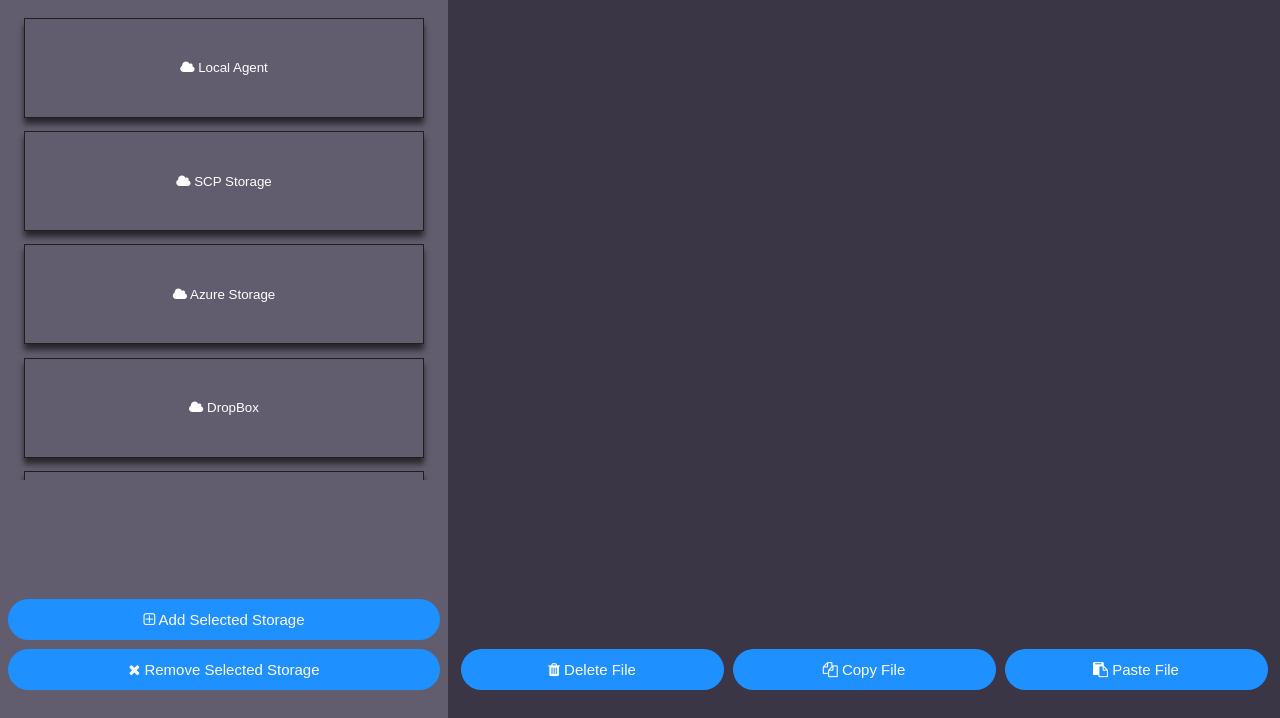
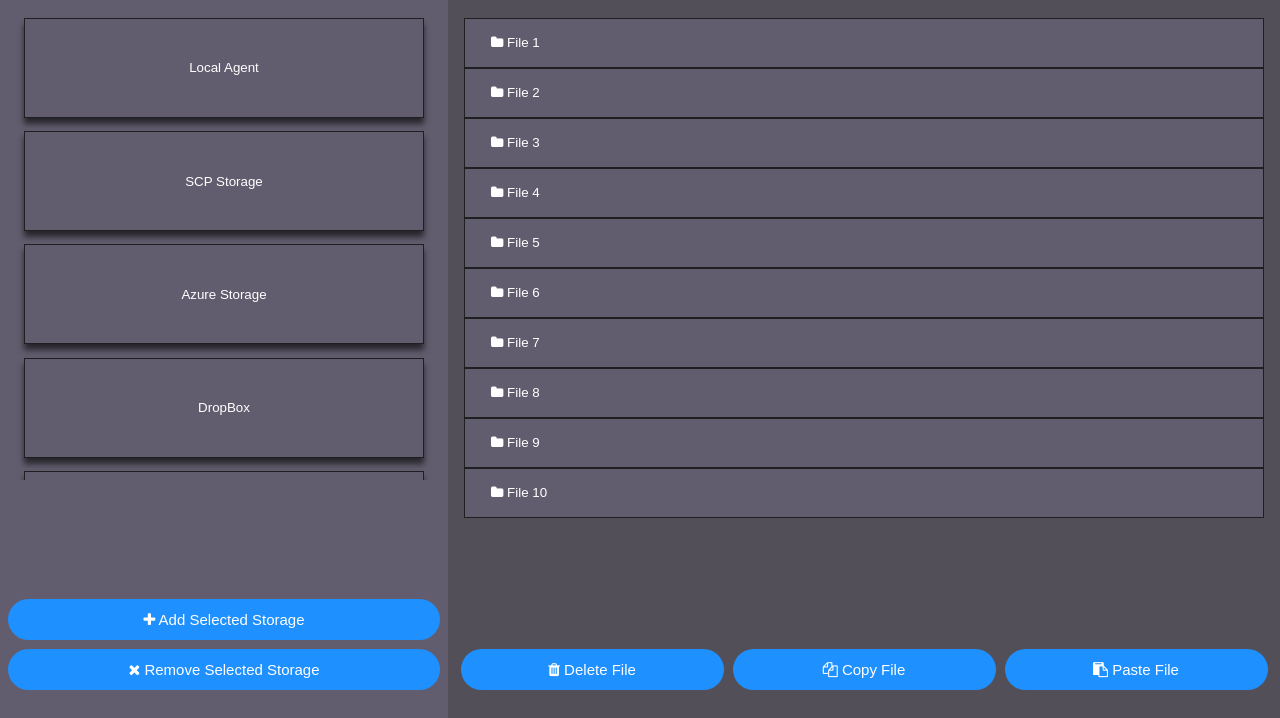
Before and after one commit to Anonymoustank/MFT-Client, an Electron app: page src/manageStorage.html in a window 1280 px wide. Shown: the part 82-800 px from the top of the page. Drawn offline with Linux system fonts and the light colour scheme.

Commit message:
Added file ui

```diff
--- a/src/manageStorage.html
+++ b/src/manageStorage.html
@@ -18,18 +18,18 @@
       <h2>Select Storage</h2>
 
       <div class="storageOptions"> <!-- Select different types of storages -->
-        <button class="squareBtn"><i class="fa fa-cloud"></i> Local Agent </button>
-        <button class="squareBtn"><i class="fa fa-cloud"></i> SCP Storage </button>
-        <button class="squareBtn"><i class="fa fa-cloud"></i> Azure Storage </button>
-        <button class="squareBtn"><i class="fa fa-cloud"></i> DropBox </button>
-        <button class="squareBtn"><i class="fa fa-cloud"></i> Box </button>
-        <button class="squareBtn"><i class="fa fa-cloud"></i> HTTP </button>
-        <button class="squareBtn"><i class="fa fa-cloud"></i> Amazon S3 </button>
-        <button class="squareBtn"><i class="fa fa-cloud"></i> Google Cloud Storage (GCS) </button>
+        <button class="squareBtn"> Local Agent </button>
+        <button class="squareBtn"> SCP Storage </button>
+        <button class="squareBtn"> Azure Storage </button>
+        <button class="squareBtn"> DropBox </button>
+        <button class="squareBtn"> Box </button>
+        <button class="squareBtn"> HTTP </button>
+        <button class="squareBtn"> Amazon S3 </button>
+        <button class="squareBtn"> Google Cloud Storage (GCS) </button>
       </div>
 
       <div class="buttonPanel"> <!-- Add and remove storage buttons (fixed to be on the bottom of the page) -->
-        <button class="btn"><i class="fa fa-plus-square-o"></i> Add Selected Storage </button>
+        <button class="btn"><i class="fa fa-plus"></i> Add Selected Storage </button>
         <button class="btn"><i class="fa fa-remove"></i> Remove Selected Storage </button>
       </div>
     </div>
@@ -37,6 +37,19 @@
     <div class="fileBrowser">
 
       <h2>File Browser</h2>
+
+      <div class="fileOptions"> <!-- Select files within a storage -->
+        <button class="fileBtn"><i class="fa fa-folder"></i> File 1 </button>
+        <button class="fileBtn"><i class="fa fa-folder"></i> File 2 </button>
+        <button class="fileBtn"><i class="fa fa-folder"></i> File 3 </button>
+        <button class="fileBtn"><i class="fa fa-folder"></i> File 4 </button>
+        <button class="fileBtn"><i class="fa fa-folder"></i> File 5 </button>
+        <button class="fileBtn"><i class="fa fa-folder"></i> File 6 </button>
+        <button class="fileBtn"><i class="fa fa-folder"></i> File 7 </button>
+        <button class="fileBtn"><i class="fa fa-folder"></i> File 8 </button>
+        <button class="fileBtn"><i class="fa fa-folder"></i> File 9 </button>
+        <button class="fileBtn"><i class="fa fa-folder"></i> File 10 </button>
+      </div>
 
       <div class="buttonPanel">
         <button class="btn"><i class="fa fa-trash"></i> Delete File </button>
--- a/src/responsive/responsive.js
+++ b/src/responsive/responsive.js
@@ -1,15 +1,20 @@
 $(document).ready(function() {
-    $(".squareBtn").each(function() {
+    $(".squareBtn, .fileBtn").each(function() {
         const lightPurple = "rgb(98, 93, 110)";
         const darkPurple = "rgb(59, 54, 70)";
+
+        $(this).attr("selected", false);
 
         $(this).on("click", function() {
             const currentColor = $(this).css("background-color")
             if (currentColor === lightPurple) {
                 $(this).css("background-color", darkPurple);
+                $(this).attr("selected", true);
             } else {
                 $(this).css("background-color", lightPurple);
+                $(this).attr("selected", false);
             }
         });
     });
+
 });
--- a/src/styles.css
+++ b/src/styles.css
@@ -255,7 +255,7 @@ h2{
   flex-direction: column;
   box-sizing: border-box;
   padding: 0.5em;
-  overflow: scroll;
+  overflow: auto;
   max-height: 60%;
   overflow-x: hidden;
   position: relative;
@@ -270,9 +270,7 @@ h2{
     margin: 0 0.6em 1em 0.6em;
     vertical-align: top;
   }
-  /* .squareBtn:hover {
-    background-color: #3b3646;
-  } */
+
 }
 
 .buttonPanel {
@@ -294,7 +292,7 @@ h2{
   height: 100%; /* cap height to make scroll bar appear, or change overflow */
   width: 65%;
   float: right;
-  /* background: #625d6e; */
+  background: #524f59;
   /* display: flex;
   flex-direction: column;
   justify-content: center; */
@@ -346,7 +344,33 @@ h2{
     }
 
   }
+}
 
+.fileOptions {
+  width: 100%;
+  display: flex;
+  flex-direction: column;
+  box-sizing: border-box;
+  padding: 0.5em;
+  overflow: auto;
+  max-height: 70%;
+  overflow-x: hidden;
+  position: relative;
+
+  .fileBtn {
+    cursor: pointer;
+    border: 1px solid #1e1f20;
+    background-color: #625d6e;
+    min-height: 50px;
+    color: white; /* White text */
+    vertical-align: top;
+    text-align: left;
+
+    i {
+      padding-left: 20px;
+    }
+
+  }
 
 }
 
```
